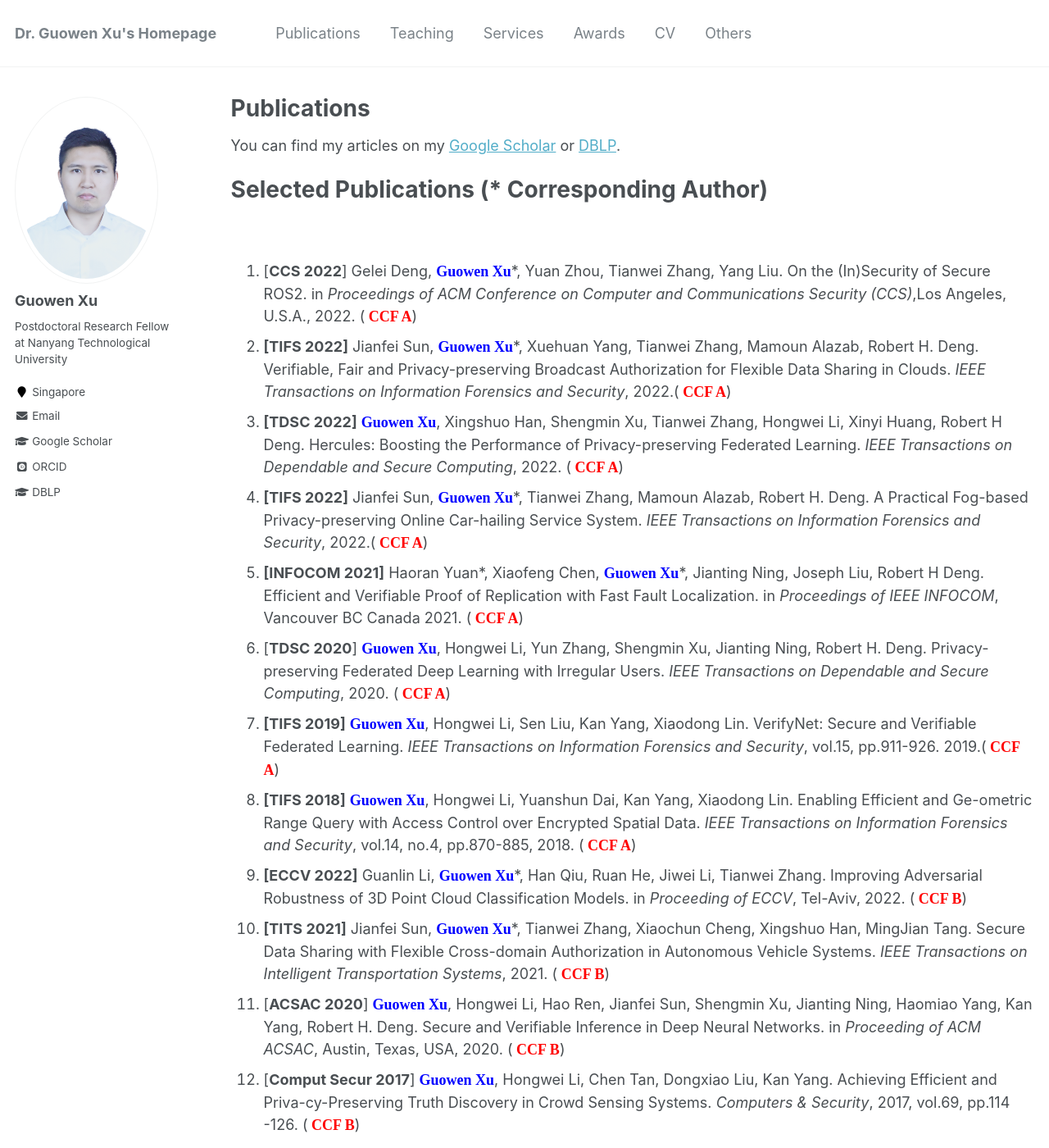
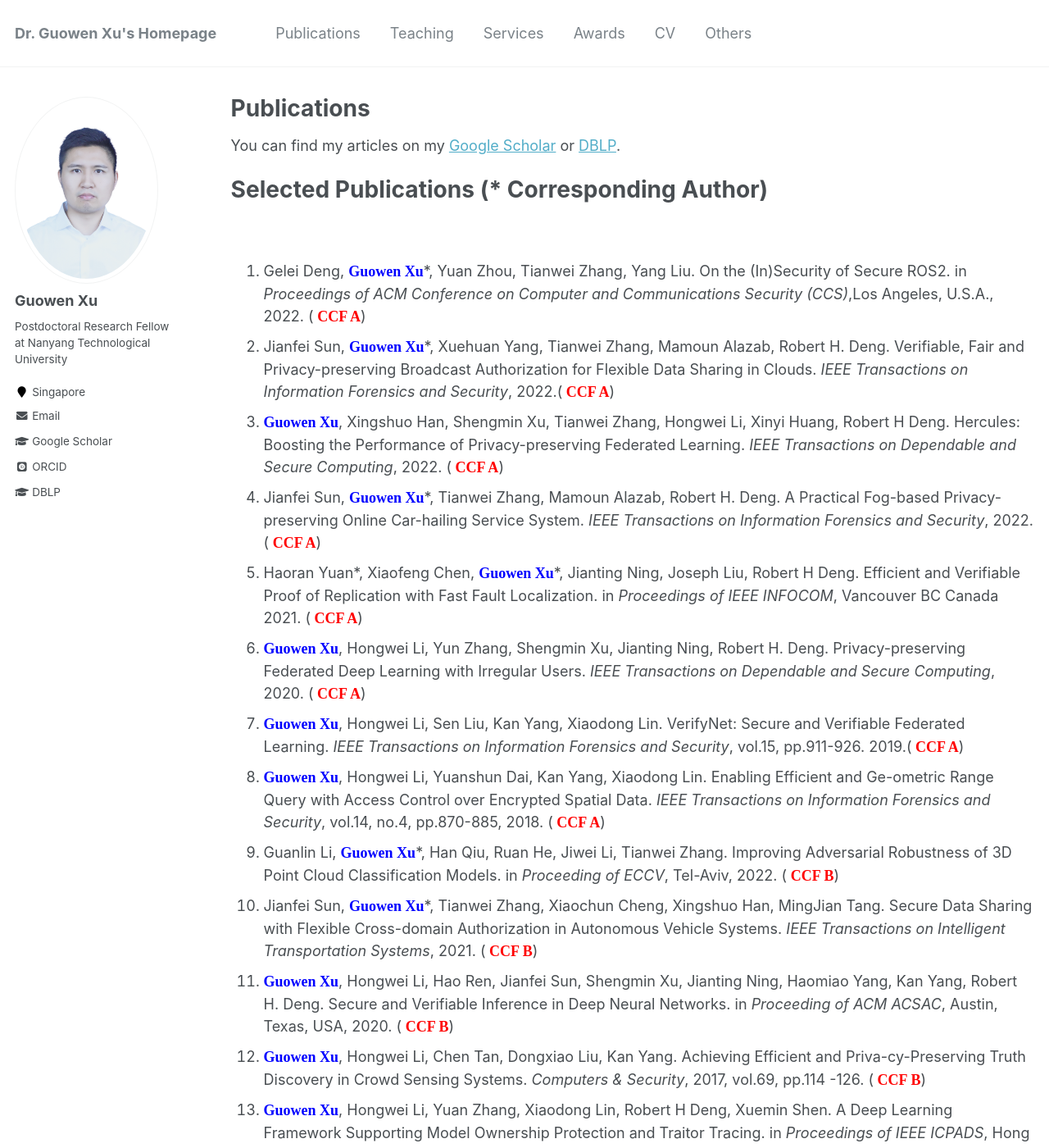
Before and after one commit to Guowen-xu/guowen-xu.github.io, a Jekyll site: the page built from _pages/publications.md, in a window 1280 px wide and 1400 px high. Shown: the whole window at 82% size. Built offline with Jekyll 4.4.1, drawn with Linux system fonts in a browser that asks for light colours; some web fonts are replaced; some of the changed text lies outside the part shown.

Commit message:
Update publications.md

```diff
--- a/_pages/publications.md
+++ b/_pages/publications.md
@@ -14,22 +14,22 @@ You can find my articles on my [Google Scholar](https://scholar.google.com.hk/ci
 
 
 
-1. [**CCS 2022**] Gelei Deng, **<font face="Times New Roman" color=blue size=4> Guowen Xu</font>**\*, Yuan Zhou, Tianwei Zhang, Yang Liu. On the (In)Security of Secure ROS2. in *Proceedings of ACM Conference on Computer and Communications Security (CCS)*,Los Angeles, U.S.A., 2022. (**<font face="Times New Roman" color=red size=4> CCF A</font>**)
-2. **[TIFS 2022]** Jianfei Sun, **<font face="Times New Roman" color=blue size=4> Guowen Xu</font>**\*, Xuehuan Yang, Tianwei Zhang, Mamoun Alazab, Robert H. Deng. Verifiable, Fair and Privacy-preserving Broadcast Authorization for Flexible Data Sharing in Clouds. *IEEE Transactions on Information Forensics and Security*, 2022.(**<font face="Times New Roman" color=red size=4> CCF A</font>**)
-3. **[TDSC 2022]**  **<font face="Times New Roman" color=blue size=4> Guowen Xu</font>**, Xingshuo Han, Shengmin Xu, Tianwei Zhang, Hongwei Li, Xinyi Huang, Robert H Deng. Hercules: Boosting the Performance of Privacy-preserving Federated Learning. *IEEE Transactions on Dependable and Secure Computing*, 2022. (**<font face="Times New Roman" color=red size=4> CCF A</font>**)
-4. **[TIFS 2022]** Jianfei Sun, **<font face="Times New Roman" color=blue size=4> Guowen Xu</font>**\*, Tianwei Zhang, Mamoun Alazab, Robert H. Deng. A Practical Fog-based Privacy-preserving Online Car-hailing Service System. *IEEE Transactions on Information Forensics and Security*, 2022.(**<font face="Times New Roman" color=red size=4> CCF A</font>**)
-5. **[INFOCOM 2021]** Haoran Yuan\*, Xiaofeng Chen, **<font face="Times New Roman" color=blue size=4> Guowen Xu</font>**\*, Jianting Ning, Joseph Liu, Robert H Deng.  Efficient and Verifiable Proof of Replication with Fast Fault Localization. in *Proceedings of IEEE INFOCOM*, Vancouver BC Canada 2021. (**<font face="Times New Roman" color=red size=4> CCF A</font>**)
-6. [**TDSC 2020**] **<font face="Times New Roman" color=blue size=4> Guowen Xu</font>**, Hongwei Li, Yun Zhang, Shengmin Xu, Jianting Ning, Robert H. Deng. Privacy-preserving Federated Deep Learning with Irregular Users. *IEEE Transactions on Dependable and Secure Computing*, 2020. (**<font face="Times New Roman" color=red size=4> CCF A</font>**)
-7. **[TIFS 2019]**  **<font face="Times New Roman" color=blue size=4> Guowen Xu</font>**, Hongwei Li, Sen Liu, Kan Yang, Xiaodong Lin. VerifyNet: Secure and Verifiable Federated Learning. *IEEE Transactions on Information Forensics and Security*, vol.15, pp.911-926. 2019.(**<font face="Times New Roman" color=red size=4> CCF A</font>**)
-8. **[TIFS 2018]**  **<font face="Times New Roman" color=blue size=4> Guowen Xu</font>**, Hongwei Li, Yuanshun Dai, Kan Yang, Xiaodong Lin. Enabling Efficient and Ge-ometric Range Query with Access Control over Encrypted Spatial Data. *IEEE Transactions on Information Forensics and Security*, vol.14, no.4, pp.870-885, 2018. (**<font face="Times New Roman" color=red size=4> CCF A</font>**)
-9. **[ECCV 2022]** Guanlin Li, **<font face="Times New Roman" color=blue size=4> Guowen Xu</font>**\*, Han Qiu, Ruan He, Jiwei Li,  Tianwei Zhang. Improving Adversarial Robustness of 3D Point Cloud Classification Models. in *Proceeding of  ECCV*, Tel-Aviv, 2022. (**<font face="Times New Roman" color=red size=4> CCF B</font>**)
-10. **[TITS 2021]** Jianfei Sun,  **<font face="Times New Roman" color=blue size=4> Guowen Xu</font>**\*, Tianwei Zhang, Xiaochun Cheng, Xingshuo Han, MingJian Tang. Secure Data Sharing with Flexible Cross-domain Authorization in Autonomous Vehicle Systems. *IEEE Transactions on Intelligent Transportation Systems*, 2021. (**<font face="Times New Roman" color=red size=4> CCF B</font>**)
-11. [**ACSAC 2020**] **<font face="Times New Roman" color=blue size=4> Guowen Xu</font>**, Hongwei Li, Hao Ren, Jianfei Sun, Shengmin Xu, Jianting Ning, Haomiao Yang, Kan Yang, Robert H. Deng. Secure and Verifiable Inference in Deep Neural Networks. in *Proceeding of ACM ACSAC*, Austin, Texas, USA, 2020. (**<font face="Times New Roman" color=red size=4> CCF B</font>**)
-12. [**Comput Secur 2017**] **<font face="Times New Roman" color=blue size=4> Guowen Xu</font>**, Hongwei Li, Chen Tan, Dongxiao Liu, Kan Yang. Achieving Efficient and Priva-cy-Preserving Truth Discovery in Crowd Sensing Systems. *Computers & Security*, 2017, vol.69, pp.114 -126. (**<font face="Times New Roman" color=red size=4> CCF B</font>**)
-13. [**ICPADS 2020**] **<font face="Times New Roman" color=blue size=4> Guowen Xu</font>**, Hongwei Li, Yuan Zhang, Xiaodong Lin, Robert H Deng, Xuemin Shen. A Deep Learning Framework Supporting Model Ownership Protection and Traitor Tracing. in *Proceedings of IEEE ICPADS*, Hong Kong, China, 2020. pp.1-9. <font face="Times New Roman" color=red size=4> Best Paper Award</font>.
-14. **[TCC 2021]** Jianfei Sun,  **<font face="Times New Roman" color=blue size=4> Guowen Xu</font>**\*, Tianwei Zhang, Hu Xiong, Hongwei Li, Robert H Deng. Share your data carefree: An efficient, scalable and privacy-preserving data sharing service in cloud computing. *IEEE Transactions on Cloud Computing*. 2021
-15. [**ASIACCS 2020**] **<font face="Times New Roman" color=blue size=4> Guowen Xu</font>**, Hongwei Li, Shengmin Xu, Hao Ren, Kan Yang, Yinghui Zhang, Jianfei Sun, Rob-ert H. Deng. Catch You If You Deceive Me: Verifiable and Privacy-aware Truth Discovery in Crowd Sensing Systems. in *Proceedings of ACM ASIACCS*, Taipei, Taiwan, China, 2020.
-16. [**TCC 2019**] **<font face="Times New Roman" color=blue size=4> Guowen Xu</font>**, Hongwei Li, Hao Ren, Xiaodong Lin, Xuemin (Sherman) Shen. DNA Similarity Search with Access Control over Encrypted Cloud Data. *IEEE Transactions on Cloud Computing*, 2019.
-17. [**TVT 2019**]  **<font face="Times New Roman" color=blue size=4> Guowen Xu</font>**, Hongwei Li, Sen Liu, Mi Wen, Rongxing Lu. Efficient and Privacy-preserving Truth Discovery in Mobile Crowd Sensing Systems. *IEEE Transactions on Vehicular Technology*, vol.68, no.4, pp.3854-3865, 2019.
-18. [**IEEE Commun Mag 2019**] **<font face="Times New Roman" color=blue size=4> Guowen Xu</font>**, Hongwei Li, Hao Ren, Kan Yang，Robert H. Deng. Data Privacy and Security in Deep Learning: Attacks, Solutions and Opportunities. *IEEE Communications Magazine*, vol.57, no.11, pp.116-122, 2019.
-19. [**CCS 2018**] **<font face="Times New Roman" color=blue size=4> Guowen Xu</font>**, Hongwei Li, Rongxing Lu. Practical and Privacy-Aware Truth Discovery in Mobile Crowd Sensing Systems. in *Proceedings of ACM CCS*, Toronto, Canada. 2018, pp.2132-2134. (Poster)
+1. Gelei Deng, **<font face="Times New Roman" color=blue size=4> Guowen Xu</font>**\*, Yuan Zhou, Tianwei Zhang, Yang Liu. On the (In)Security of Secure ROS2. in *Proceedings of ACM Conference on Computer and Communications Security (CCS)*,Los Angeles, U.S.A., 2022. (**<font face="Times New Roman" color=red size=4> CCF A</font>**)
+2. Jianfei Sun, **<font face="Times New Roman" color=blue size=4> Guowen Xu</font>**\*, Xuehuan Yang, Tianwei Zhang, Mamoun Alazab, Robert H. Deng. Verifiable, Fair and Privacy-preserving Broadcast Authorization for Flexible Data Sharing in Clouds. *IEEE Transactions on Information Forensics and Security*, 2022.(**<font face="Times New Roman" color=red size=4> CCF A</font>**)
+3. **<font face="Times New Roman" color=blue size=4> Guowen Xu</font>**, Xingshuo Han, Shengmin Xu, Tianwei Zhang, Hongwei Li, Xinyi Huang, Robert H Deng. Hercules: Boosting the Performance of Privacy-preserving Federated Learning. *IEEE Transactions on Dependable and Secure Computing*, 2022. (**<font face="Times New Roman" color=red size=4> CCF A</font>**)
+4. Jianfei Sun, **<font face="Times New Roman" color=blue size=4> Guowen Xu</font>**\*, Tianwei Zhang, Mamoun Alazab, Robert H. Deng. A Practical Fog-based Privacy-preserving Online Car-hailing Service System. *IEEE Transactions on Information Forensics and Security*, 2022.(**<font face="Times New Roman" color=red size=4> CCF A</font>**)
+5. Haoran Yuan\*, Xiaofeng Chen, **<font face="Times New Roman" color=blue size=4> Guowen Xu</font>**\*, Jianting Ning, Joseph Liu, Robert H Deng.  Efficient and Verifiable Proof of Replication with Fast Fault Localization. in *Proceedings of IEEE INFOCOM*, Vancouver BC Canada 2021. (**<font face="Times New Roman" color=red size=4> CCF A</font>**)
+6. **<font face="Times New Roman" color=blue size=4> Guowen Xu</font>**, Hongwei Li, Yun Zhang, Shengmin Xu, Jianting Ning, Robert H. Deng. Privacy-preserving Federated Deep Learning with Irregular Users. *IEEE Transactions on Dependable and Secure Computing*, 2020. (**<font face="Times New Roman" color=red size=4> CCF A</font>**)
+7. **<font face="Times New Roman" color=blue size=4> Guowen Xu</font>**, Hongwei Li, Sen Liu, Kan Yang, Xiaodong Lin. VerifyNet: Secure and Verifiable Federated Learning. *IEEE Transactions on Information Forensics and Security*, vol.15, pp.911-926. 2019.(**<font face="Times New Roman" color=red size=4> CCF A</font>**)
+8. **<font face="Times New Roman" color=blue size=4> Guowen Xu</font>**, Hongwei Li, Yuanshun Dai, Kan Yang, Xiaodong Lin. Enabling Efficient and Ge-ometric Range Query with Access Control over Encrypted Spatial Data. *IEEE Transactions on Information Forensics and Security*, vol.14, no.4, pp.870-885, 2018. (**<font face="Times New Roman" color=red size=4> CCF A</font>**)
+9. Guanlin Li, **<font face="Times New Roman" color=blue size=4> Guowen Xu</font>**\*, Han Qiu, Ruan He, Jiwei Li,  Tianwei Zhang. Improving Adversarial Robustness of 3D Point Cloud Classification Models. in *Proceeding of  ECCV*, Tel-Aviv, 2022. (**<font face="Times New Roman" color=red size=4> CCF B</font>**)
+10. Jianfei Sun,  **<font face="Times New Roman" color=blue size=4> Guowen Xu</font>**\*, Tianwei Zhang, Xiaochun Cheng, Xingshuo Han, MingJian Tang. Secure Data Sharing with Flexible Cross-domain Authorization in Autonomous Vehicle Systems. *IEEE Transactions on Intelligent Transportation Systems*, 2021. (**<font face="Times New Roman" color=red size=4> CCF B</font>**)
+11. **<font face="Times New Roman" color=blue size=4> Guowen Xu</font>**, Hongwei Li, Hao Ren, Jianfei Sun, Shengmin Xu, Jianting Ning, Haomiao Yang, Kan Yang, Robert H. Deng. Secure and Verifiable Inference in Deep Neural Networks. in *Proceeding of ACM ACSAC*, Austin, Texas, USA, 2020. (**<font face="Times New Roman" color=red size=4> CCF B</font>**)
+12. **<font face="Times New Roman" color=blue size=4> Guowen Xu</font>**, Hongwei Li, Chen Tan, Dongxiao Liu, Kan Yang. Achieving Efficient and Priva-cy-Preserving Truth Discovery in Crowd Sensing Systems. *Computers & Security*, 2017, vol.69, pp.114 -126. (**<font face="Times New Roman" color=red size=4> CCF B</font>**)
+13. **<font face="Times New Roman" color=blue size=4> Guowen Xu</font>**, Hongwei Li, Yuan Zhang, Xiaodong Lin, Robert H Deng, Xuemin Shen. A Deep Learning Framework Supporting Model Ownership Protection and Traitor Tracing. in *Proceedings of IEEE ICPADS*, Hong Kong, China, 2020. pp.1-9. <font face="Times New Roman" color=red size=4> Best Paper Award</font>.
+14. Jianfei Sun,  **<font face="Times New Roman" color=blue size=4> Guowen Xu</font>**\*, Tianwei Zhang, Hu Xiong, Hongwei Li, Robert H Deng. Share your data carefree: An efficient, scalable and privacy-preserving data sharing service in cloud computing. *IEEE Transactions on Cloud Computing*. 2021
+15. **<font face="Times New Roman" color=blue size=4> Guowen Xu</font>**, Hongwei Li, Shengmin Xu, Hao Ren, Kan Yang, Yinghui Zhang, Jianfei Sun, Rob-ert H. Deng. Catch You If You Deceive Me: Verifiable and Privacy-aware Truth Discovery in Crowd Sensing Systems. in *Proceedings of ACM ASIACCS*, Taipei, Taiwan, China, 2020.
+16. **<font face="Times New Roman" color=blue size=4> Guowen Xu</font>**, Hongwei Li, Hao Ren, Xiaodong Lin, Xuemin (Sherman) Shen. DNA Similarity Search with Access Control over Encrypted Cloud Data. *IEEE Transactions on Cloud Computing*, 2019.
+17. **<font face="Times New Roman" color=blue size=4> Guowen Xu</font>**, Hongwei Li, Sen Liu, Mi Wen, Rongxing Lu. Efficient and Privacy-preserving Truth Discovery in Mobile Crowd Sensing Systems. *IEEE Transactions on Vehicular Technology*, vol.68, no.4, pp.3854-3865, 2019.
+18. **<font face="Times New Roman" color=blue size=4> Guowen Xu</font>**, Hongwei Li, Hao Ren, Kan Yang，Robert H. Deng. Data Privacy and Security in Deep Learning: Attacks, Solutions and Opportunities. *IEEE Communications Magazine*, vol.57, no.11, pp.116-122, 2019.
+19. **<font face="Times New Roman" color=blue size=4> Guowen Xu</font>**, Hongwei Li, Rongxing Lu. Practical and Privacy-Aware Truth Discovery in Mobile Crowd Sensing Systems. in *Proceedings of ACM CCS*, Toronto, Canada. 2018, pp.2132-2134. (Poster)
```
